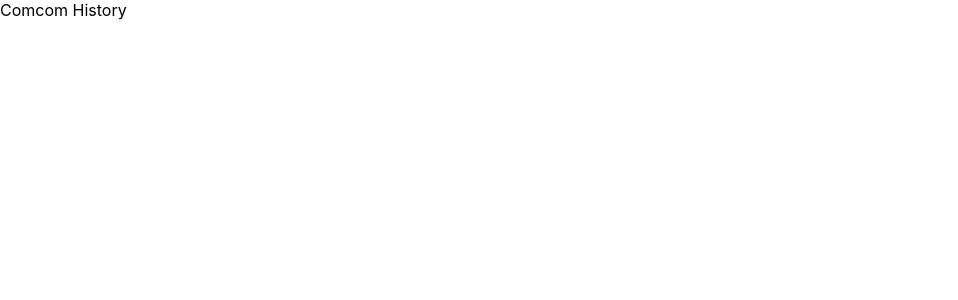
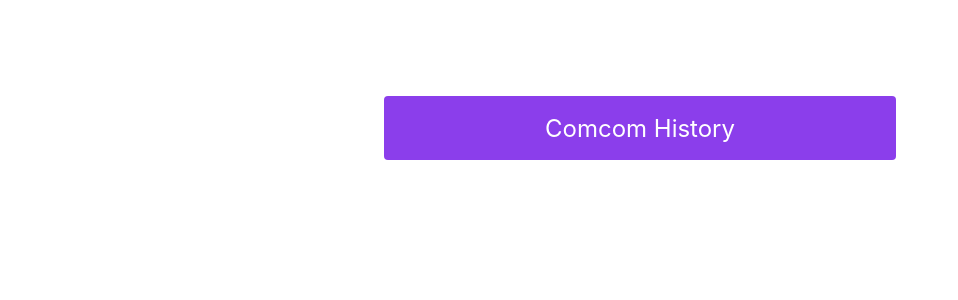
Before and after one commit to minsulee2/eventBoard, a React (Create React App) app: page / in a window 1280 px wide. Shown: the top 300 px of the page, without its empty margins (0-958 px from the left). Built offline with nearby package versions, Linux system fonts and the light colour scheme.

Commit message:
Add Styled components

```diff
--- a/package.json
+++ b/package.json
@@ -9,6 +9,7 @@
     "react": "^17.0.1",
     "react-dom": "^17.0.1",
     "react-scripts": "4.0.3",
+    "styled-components": "^5.2.1",
     "web-vitals": "^1.0.1"
   },
   "scripts": {
--- a/src/components/HistoryTable.js
+++ b/src/components/HistoryTable.js
@@ -1,11 +1,35 @@
 import React from 'react';
+import styled from 'styled-components';
+
+const HistoryTableWrapper = styled.div`
+  width: 512px;
+  margin-left: auto;
+  margin-right: auto;
+  margin-top: 6rem;
+  border-radius: 4px;
+  overflow: hidden;
+`;
+
+const Title = styled.div`
+  background: #8b3eeb;
+  color: white;
+  height: 4rem;
+  font-size: 1.5rem;
+  display: flex;
+  align-items: center;
+  justify-content: center;
+`;
+
+const Content = styled.div`
+  background: white;
+`;
 
 const HistoryTable = () => {
   return (
-    <div className="HistoryTable">
-      <div className="app-title">Comcom History</div>
-      <div className="content"></div>
-    </div>
+    <HistoryTableWrapper>
+      <Title>Comcom History</Title>
+      <Content />
+    </HistoryTableWrapper>
   )
 }
 
```
Also changed, not shown: 1 other file (tests, documents, lock files or other folders).
